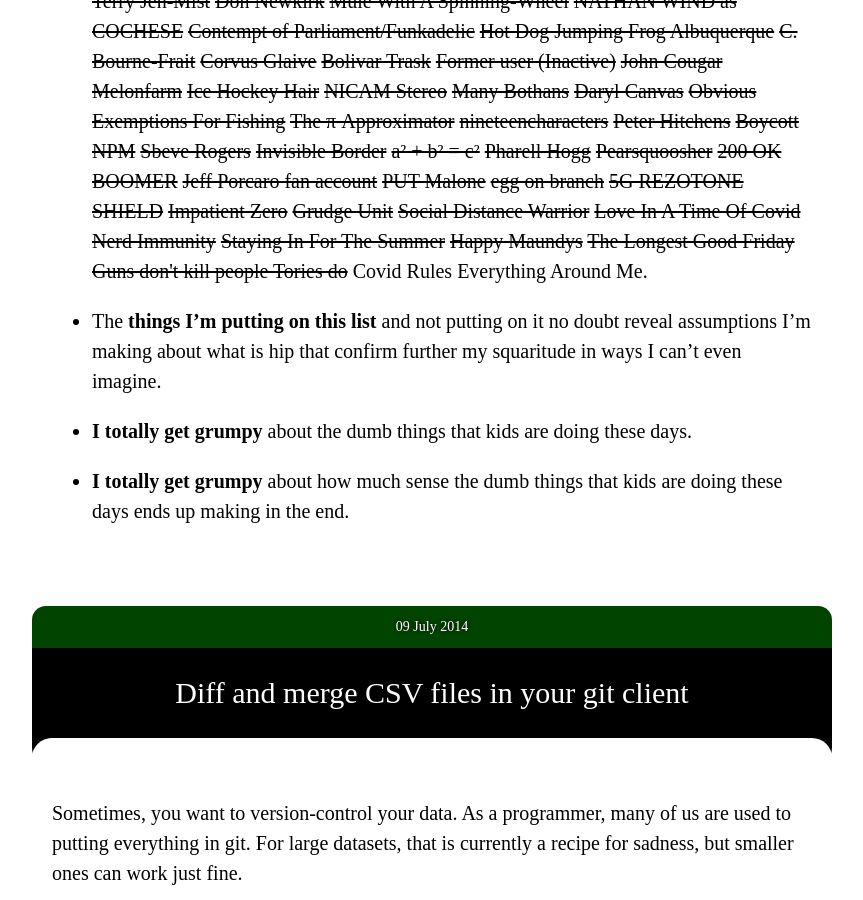
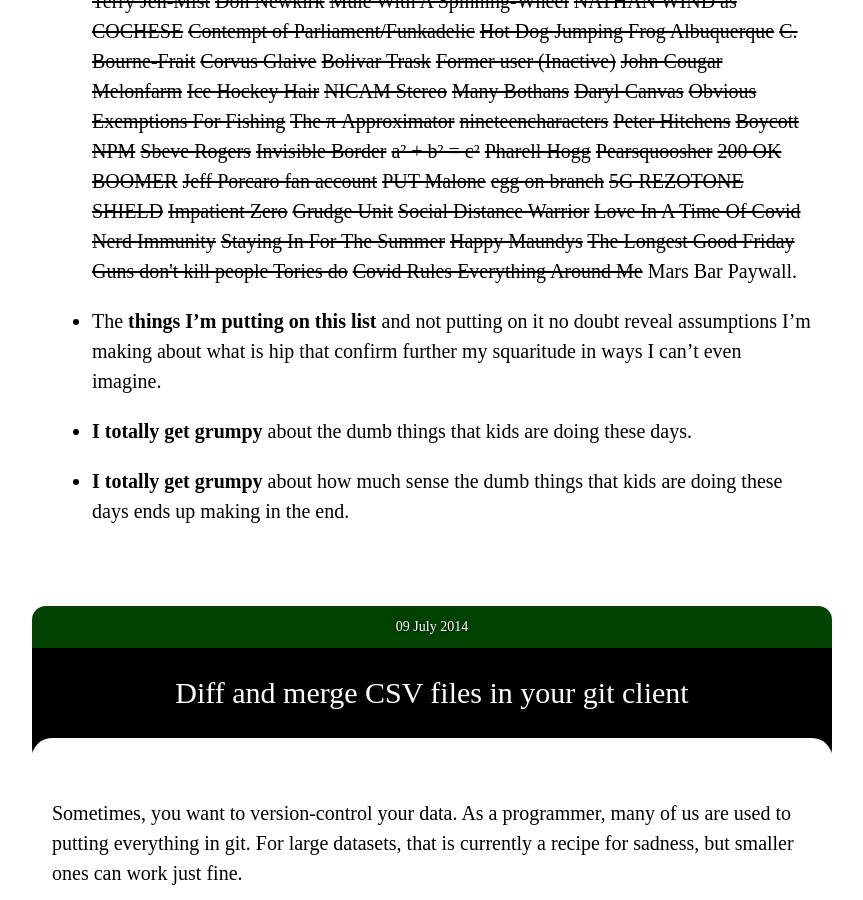
Before and after one commit to paulfitz/paulfitz.github.io, a Jekyll site: the page built from index.html, in a window 1280 px wide and 900 px high, scrolled down 22131 px. Shown: the whole window, without its empty margins (208-1071 px from the left). Built offline with Jekyll 4.4.1, drawn with Linux system fonts in a browser that asks for light colours; nearby versions of some CDN libraries.

Commit message:
add a pikesleyism

```diff
--- a/_data/pikes.json
+++ b/_data/pikes.json
@@ -212,5 +212,6 @@
   "Happy Maundys",
   "The Longest Good Friday",
   "Guns don&#39;t kill people Tories do",
-  "Covid Rules Everything Around Me"
+  "Covid Rules Everything Around Me",
+  "Mars Bar Paywall"
 ]
```
